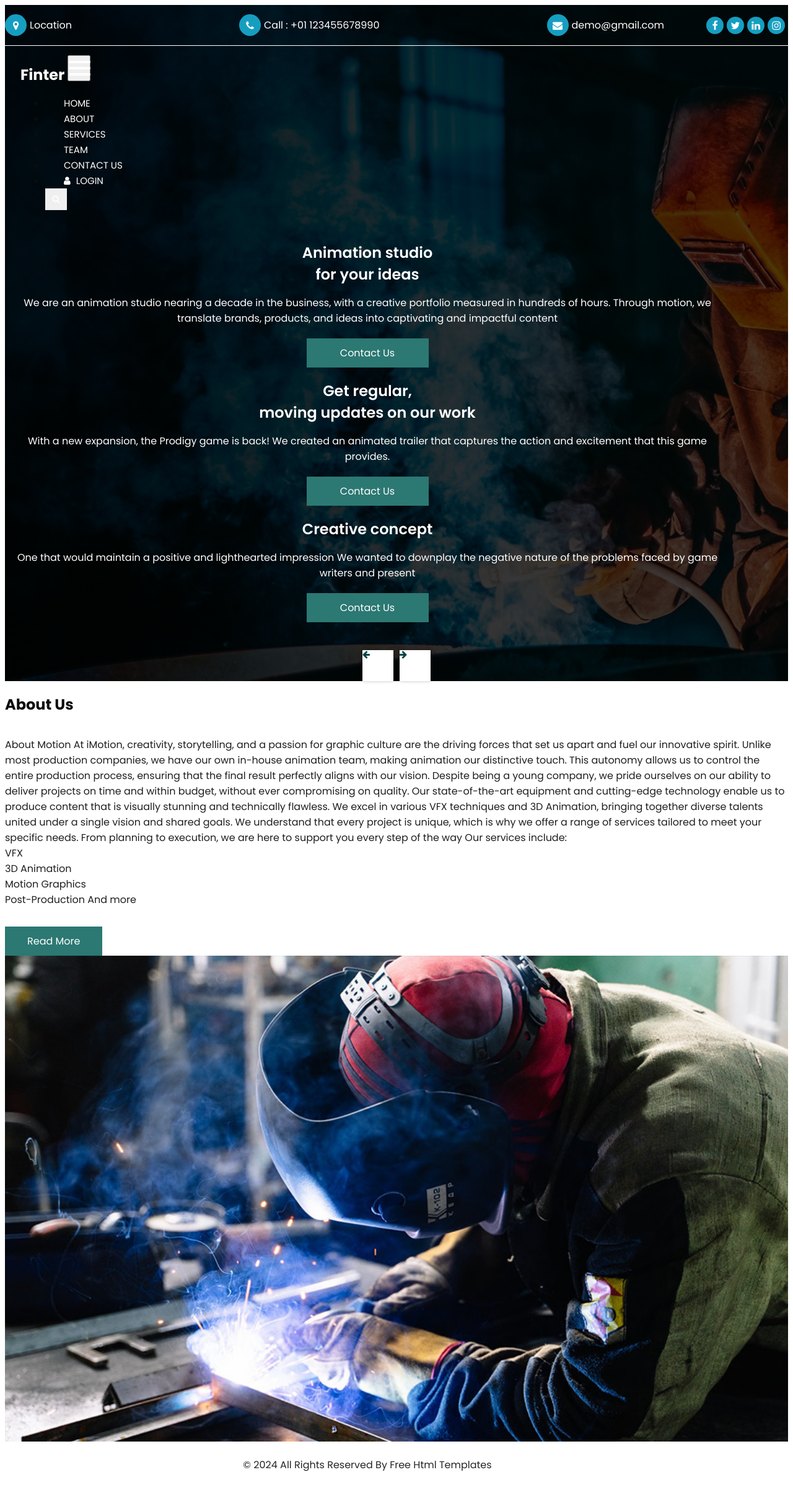
After one commit to godwinumosen/Motion, a Django app: page /about/ in a window 1280 px wide. The commit adds this page. Shown: the whole page at 62% size. Run offline with Django 4.2, Linux system fonts and the light colour scheme; some libraries are stand-ins or nearby versions.

```diff
--- a/motion/urls.py
+++ b/motion/urls.py
@@ -5,4 +5,5 @@ from .views import HomeView #ArticleDetailView,
 urlpatterns = [
     path('', HomeView.as_view(), name="home"),
     path('home/', HomeView.as_view(), name='home'),
+    path('about/', views.AboutView, name='about'),
 ]
--- a/motion/views.py
+++ b/motion/views.py
@@ -15,3 +15,7 @@ def base (request):
 class HomeView(ListView):
     model = MotionMainPost
     template_name = 'motion/home.html'
+
+#About page of the blog
+def AboutView (request):
+    return render(request, 'motion/about_us.html', {})
--- a/templates/base.html
+++ b/templates/base.html
@@ -96,10 +96,10 @@
             <div class="collapse navbar-collapse" id="navbarSupportedContent">
               <ul class="navbar-nav  ">
                 <li class="nav-item active">
-                  <a class="nav-link" href="index.html">Home <span class="sr-only">(current)</span></a>
+                  <a class="nav-link" href="{% url 'home' %}">Home <span class="sr-only">(current)</span></a>
                 </li>
                 <li class="nav-item">
-                  <a class="nav-link" href="about.html"> About</a>
+                  <a class="nav-link" href="{% url 'about' %}"> About</a>
                 </li>
                 <li class="nav-item">
                   <a class="nav-link" href="service.html">Services</a>
--- /dev/null
+++ b/templates/motion/about_us.html
@@ -0,0 +1,53 @@
+{% extends "base.html" %}
+{% load static %}
+{% block content%}
+
+
+  <!-- about section -->
+
+  <section class="about_section">
+    <div class="container-fluid">
+      <div class="row">
+        <div class="col-md-5 offset-md-1">
+          <div class="detail-box pr-md-2">
+            <div class="heading_container">
+              <h2 class="">
+                About Us
+              </h2>
+            </div>
+            <p class="detail_p_mt">
+              About Motion
+              At iMotion, creativity, storytelling, and a passion for graphic culture are the driving
+              forces that set us apart and fuel our innovative spirit. Unlike most production companies,
+              we have our own in-house animation team, making animation our distinctive touch.
+              This autonomy allows us to control the entire production process, ensuring that the
+              final result perfectly aligns with our vision.
+              Despite being a young company, we pride ourselves on our ability to deliver projects on
+              time and within budget, without ever compromising on quality. Our state-of-the-art equipment
+              and cutting-edge technology enable us to produce content that is visually stunning and technically flawless.
+              We excel in various VFX techniques and 3D Animation, bringing together diverse talents united under a single vision and shared goals. We understand that every project is unique, which is why we offer a range of services tailored to meet your specific needs. From planning to execution, we are here to support you every step of the way
+              Our services include:<br>
+              VFX<br>
+              3D Animation<br>
+              Motion Graphics<br>
+              Post-Production
+              And more
+            </p>
+            <a href="about.html" class="">
+              Read More
+            </a>
+          </div>
+        </div>
+        <div class="col-md-6 px-0">
+          <div class="img-box ">
+            <img src="{% static 'images/about-img.jpg' %}" class="box_img" alt="about img">
+          </div>
+        </div>
+      </div>
+    </div>
+  </section>
+
+  <!-- about section ends -->
+
+
+  {% endblock %}
```
